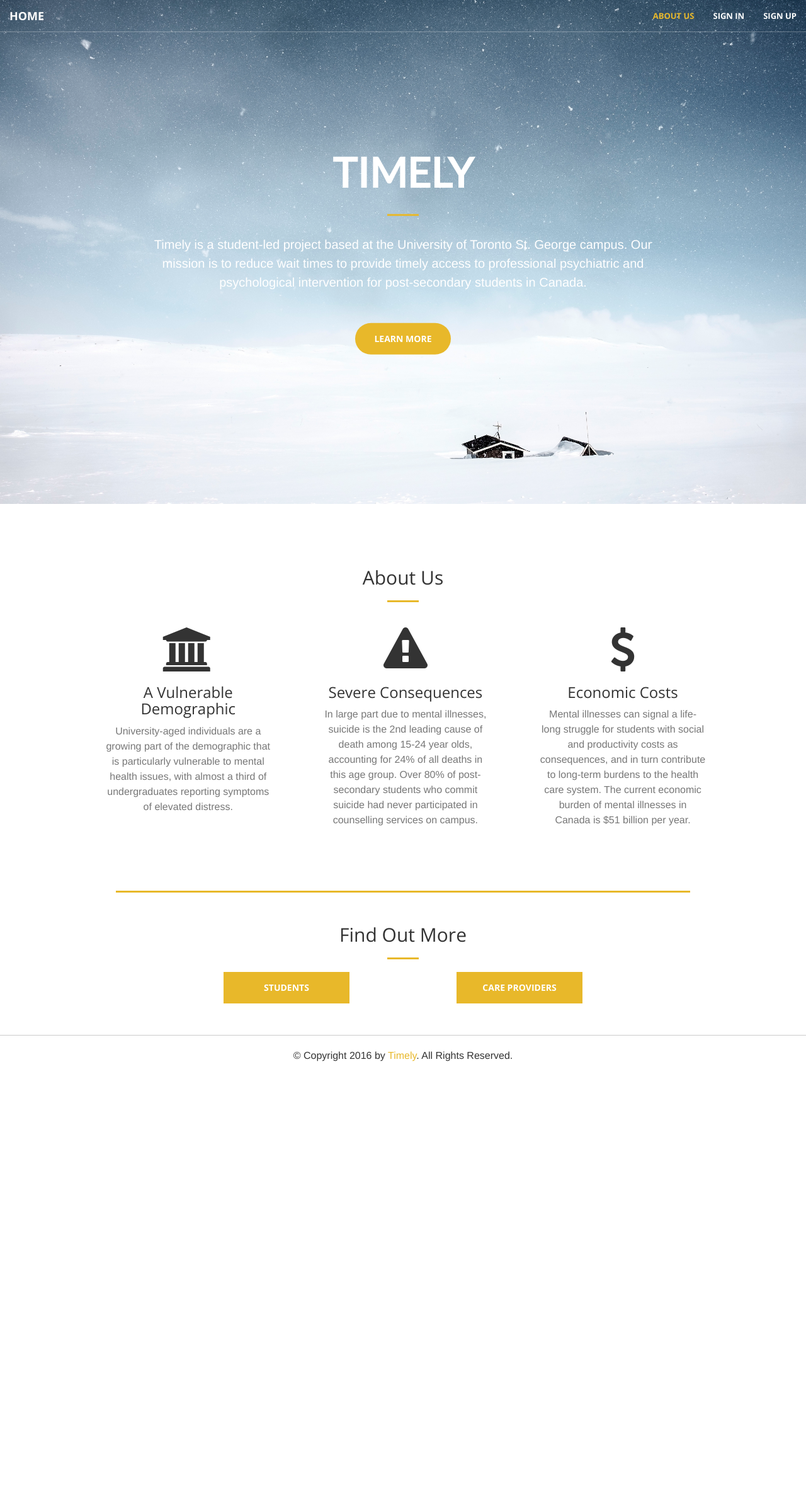
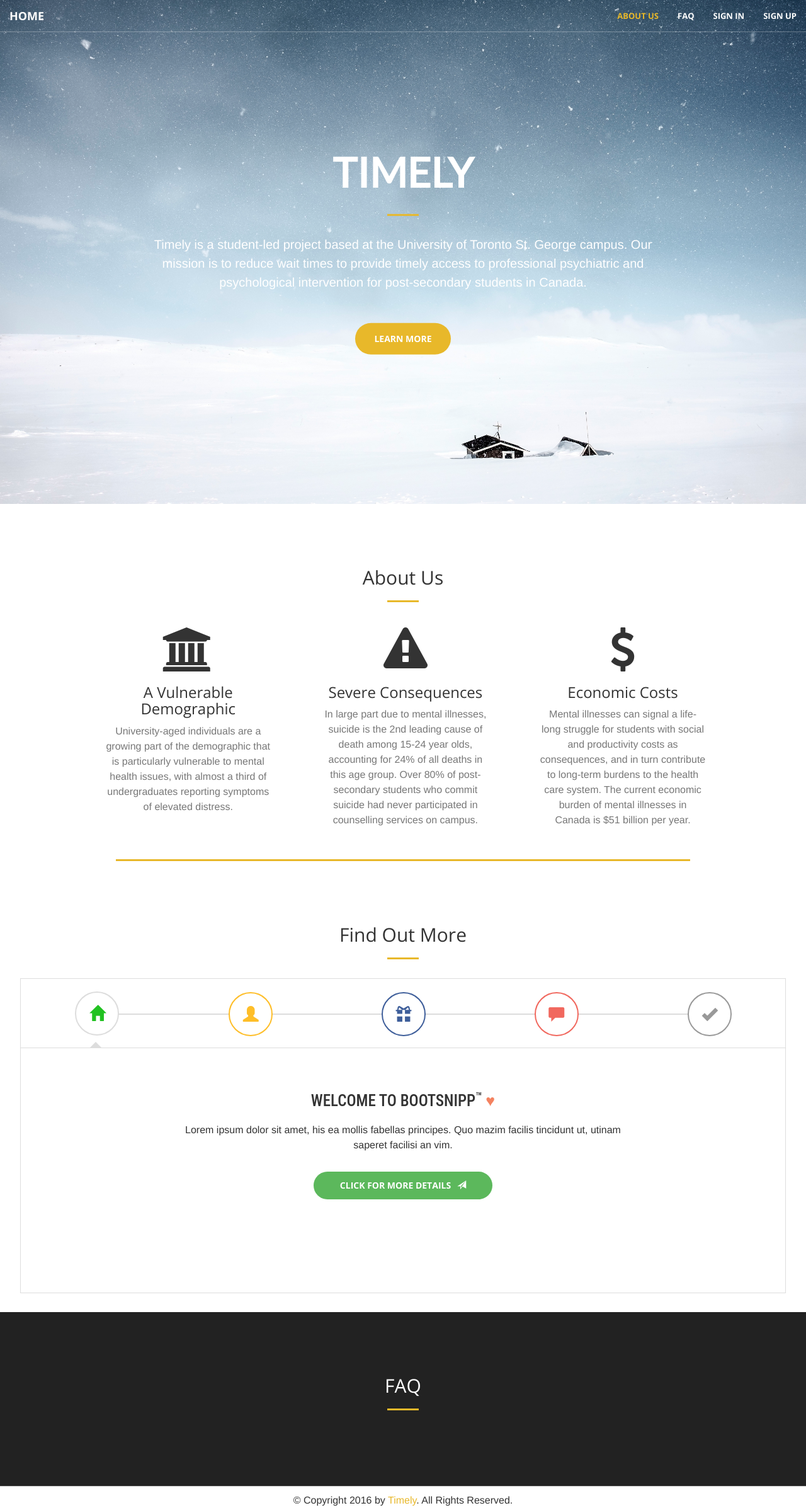
Before and after one commit to pxlu/Timely, a Flask app: page / in a window 1280 px wide. Shown: the whole page at 63% size. Before the commit the page ends 1685 px from the top, so only its background shows below. Run offline with Flask 2, Linux system fonts and the light colour scheme.

Commit message:
Added circular tabs for detailed info into index

```diff
--- a/web/templates/base-template.html
+++ b/web/templates/base-template.html
@@ -50,6 +50,9 @@
                       <a class="page-scroll" href="#about">About Us</a>
                   </li>
                   <li>
+                      <a class="page-scroll" href="#login">FAQ</a>
+                  </li>
+                  <li>
                       <a method="POST" href="{{ url_for('render_login') }}">Sign In</a>
                   </li>
                   <li>
@@ -73,7 +76,7 @@
     <!-- Footer -->
     <footer>
       {% block footer %}
-      <hr style="max-width: 100%; border-width: thin; border-color: rgba(1, 1, 1, 0.2);">
+      <hr class="seperator">
       <p align="center">&copy; Copyright 2016 by <a href="http://www.timelyproject.com/">Timely</a>. All Rights Reserved.</p>
       {% endblock %}
     </footer>
@@ -88,6 +91,7 @@
     <script src="static/js/jquery.fittext.js"></script>
     <script src="static/js/wow.min.js"></script>
     <script src="static/js/login.js"></script>
+    <script src="static/js/circle-tabs.js"></script>
 
     <!-- Custom Theme JavaScript -->
     <script src="static/js/creative.js"></script>
--- a/web/templates/index-template.html
+++ b/web/templates/index-template.html
@@ -7,6 +7,7 @@
     </style>
 {% endblock %}
 {% block index %}
+    <!-- Header image & tagline -->
 	<header>
 	    <div class="header-content">
 	        <div class="header-content-inner">
@@ -17,15 +18,9 @@
 	        </div>
 	    </div>
 	</header>
-	<!--
-	<h1>Say something</h1>
-    <form method="post" action="{{ url_for('signup') }}">
-        <p><label>Username:</label> <input type="text" name="username" required></p>
-        <p><label>Message:</label> <textarea name="message"></textarea></p>
-        <p><button type="submit">Send</button></p>
-    </form>
-	-->
-	<section class="bg-white" id="about" style="padding: 100px 0 30px">
+
+	<!-- Section for information -->
+	<section class="bg-white" id="about" style="padding-bottom: 0px">
 	    <div class="container">
 	        <div class="row">
 	            <div class="col-lg-8 col-lg-offset-2 text-center">
@@ -59,11 +54,120 @@
 	                </div>
 	            </div>
 	        </div>
-    <hr class="long" style="margin-top: 100px; margin-bottom: 50px">
+
+		    <hr class="long" style="margin-top: 50px; margin-bottom: 100px">
 		    <h2 class="section-heading text-center">Find Out More</h2>
 		    <hr>
-    <a href="{{ url_for('students') }}" class="btn btn-primary btn-xl index-btn index-btn-left">Students</a>
-	<a href="{{ url_for('providers') }}" class="btn btn-primary btn-xl index-btn index-btn-right">Care Providers</a>
+	    </div>
+	</section>
+
+	<!-- Section for details -->
+	<section style="padding: 10px 0 30px 0">
+		<div class="board">
+			<div class="board-inner">
+				<ul class="nav nav-tabs" id="myTab">
+				<div class="liner"></div>
+					<li class="active">
+						<a href="#home" data-toggle="tab" title="Students">
+						<span class="round-tabs one">
+							<i class="glyphicon glyphicon-home"></i>
+						</span>
+						</a>
+					</li>
+					<li>
+						<a href="#profile" data-toggle="tab" title="Care Providers">
+						<span class="round-tabs two">
+							<i class="glyphicon glyphicon-user"></i>
+						</span>
+						</a>
+					</li>
+					<li>
+						<a href="#messages" data-toggle="tab" title="Timely">
+						<span class="round-tabs three">
+							<i class="glyphicon glyphicon-gift"></i>
+						</span>
+						</a>
+					</li>
+					<li>
+						<a href="#settings" data-toggle="tab" title="Placeholder">
+						<span class="round-tabs four">
+							<i class="glyphicon glyphicon-comment"></i>
+						</span>
+						</a>
+					</li>
+					<li>
+						<a href="#doner" data-toggle="tab" title="Placeholder">
+						<span class="round-tabs five">
+							<i class="glyphicon glyphicon-ok"></i>
+						</span>
+						</a>
+					</li>
+				</ul>
+			</div>
+			<div class="tab-content">
+				<div class="tab-pane fade in active" id="home">
+					<h3 class="head text-center">Welcome to Bootsnipp<sup>™</sup> <span style="color:#f48260;">♥</span></h3>
+					<p class="narrow text-center">
+						Lorem ipsum dolor sit amet, his ea mollis fabellas principes. Quo mazim facilis tincidunt ut, utinam saperet facilisi an vim.
+					</p>
+					<p class="text-center">
+						<a href="{{ url_for('students') }}" class="btn btn-success btn-outline-rounded green">Click For More Details<span style="margin-left:10px;" class="glyphicon glyphicon-send"></span></a>
+					</p>
+				</div>
+
+				<div class="tab-pane fade" id="profile">
+					<h3 class="head text-center">Create a Bootsnipp<sup>™</sup> Profile</h3>
+					<p class="narrow text-center">
+						Lorem ipsum dolor sit amet, his ea mollis fabellas principes. Quo mazim facilis tincidunt ut, utinam saperet facilisi an vim.
+					</p>
+					<p class="text-center">
+						<a href="{{ url_for('providers') }}" class="btn btn-success btn-outline-rounded green">Click For More details<span style="margin-left:10px;" class="glyphicon glyphicon-send"></span></a>
+					</p>
+				</div>
+
+				<div class="tab-pane fade" id="messages">
+					<h3 class="head text-center">Bootsnipp goodies</h3>
+					<p class="narrow text-center">
+						Lorem ipsum dolor sit amet, his ea mollis fabellas principes. Quo mazim facilis tincidunt ut, utinam saperet facilisi an vim.
+					</p>
+					<p class="text-center">
+						<a href="" class="btn btn-success btn-outline-rounded green"> start using bootsnipp <span style="margin-left:10px;" class="glyphicon glyphicon-send"></span></a>
+					</p>
+				</div>
+
+				<div class="tab-pane fade" id="settings">
+					<h3 class="head text-center">Drop comments!</h3>
+					<p class="narrow text-center">
+						Lorem ipsum dolor sit amet, his ea mollis fabellas principes. Quo mazim facilis tincidunt ut, utinam saperet facilisi an vim.
+					</p>
+					<p class="text-center">
+						<a href="" class="btn btn-success btn-outline-rounded green"> start using bootsnipp <span style="margin-left:10px;" class="glyphicon glyphicon-send"></span></a>
+					</p>
+				</div>
+
+				<div class="tab-pane fade" id="doner">
+					<div class="text-center">
+						<i class="img-intro icon-checkmark-circle"></i>
+					</div>
+					<h3 class="head text-center">thanks for staying tuned! <span style="color:#f48260;">♥</span> Bootstrap</h3>
+					<p class="narrow text-center">
+							Lorem ipsum dolor sit amet, his ea mollis fabellas principes. Quo mazim facilis tincidunt ut, utinam saperet facilisi an vim.
+					</p>
+				</div>
+				<div class="clearfix"></div>
+			</div>
+		</div>
+	</section>
+
+	<!-- Section for button to FAQ -->
+	<section class="bg-dark" id="faq">
+		<div class="container">
+	        <div class="row">
+	            <div class="col-lg-8 col-lg-offset-2 text-center">
+	                <h2 class="section-heading">FAQ</h2>
+	                <hr class="primary">
+	            </div>
+	        </div>
 	    </div>
 	</section>
 {% endblock %}
--- a/web/templates/login-template.html
+++ b/web/templates/login-template.html
@@ -1,3 +1,4 @@
+<!-- From http://bootsnipp.com/snippets/featured/mix-amp-match-login -->
 {% extends "base-template.html" %}
 {% block title %}Home{% endblock %}
 {% block head %}
--- a/web/views.py
+++ b/web/views.py
@@ -24,6 +24,20 @@
 def render_login():
     return render_template('login-template.html')
 
+#### Screening elements
+
+#### Resource elements
+
+"""
+<!--
+<h1>Say something</h1>
+<form method="post" action="{{ url_for('signup') }}">
+    <p><label>Username:</label> <input type="text" name="username" required></p>
+    <p><label>Message:</label> <textarea name="message"></textarea></p>
+    <p><button type="submit">Send</button></p>
+</form>
+-->
+
 @app.route('/signup', methods=['POST'])
 def signup():
     session['username'] = request.form['username']
@@ -36,5 +50,6 @@
         return abort(403)
     return render_template('message-template.html', username=session['username'],
                                            message=session['message'])
+"""
 
 app.run(debug=True)
```
Lines whose indentation alone changed are shown as unchanged.
